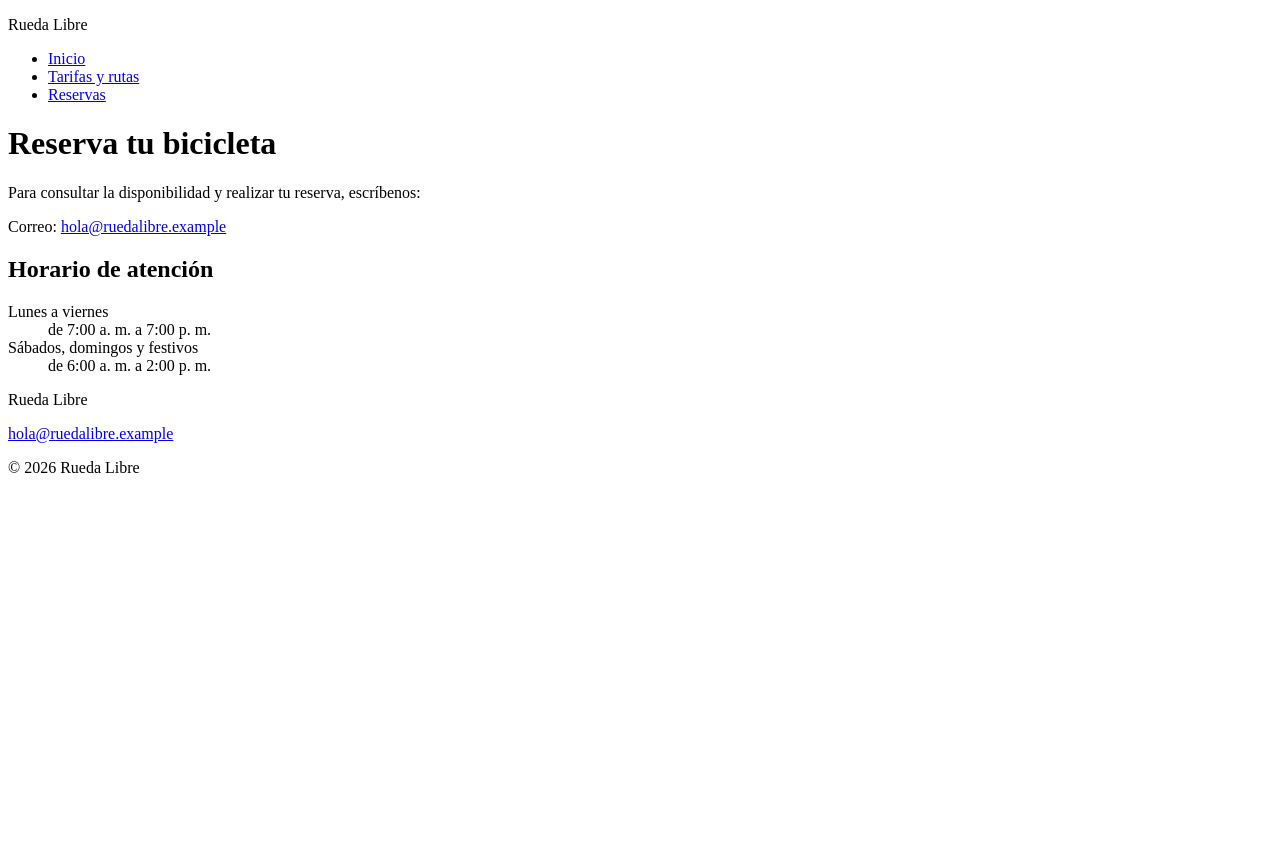
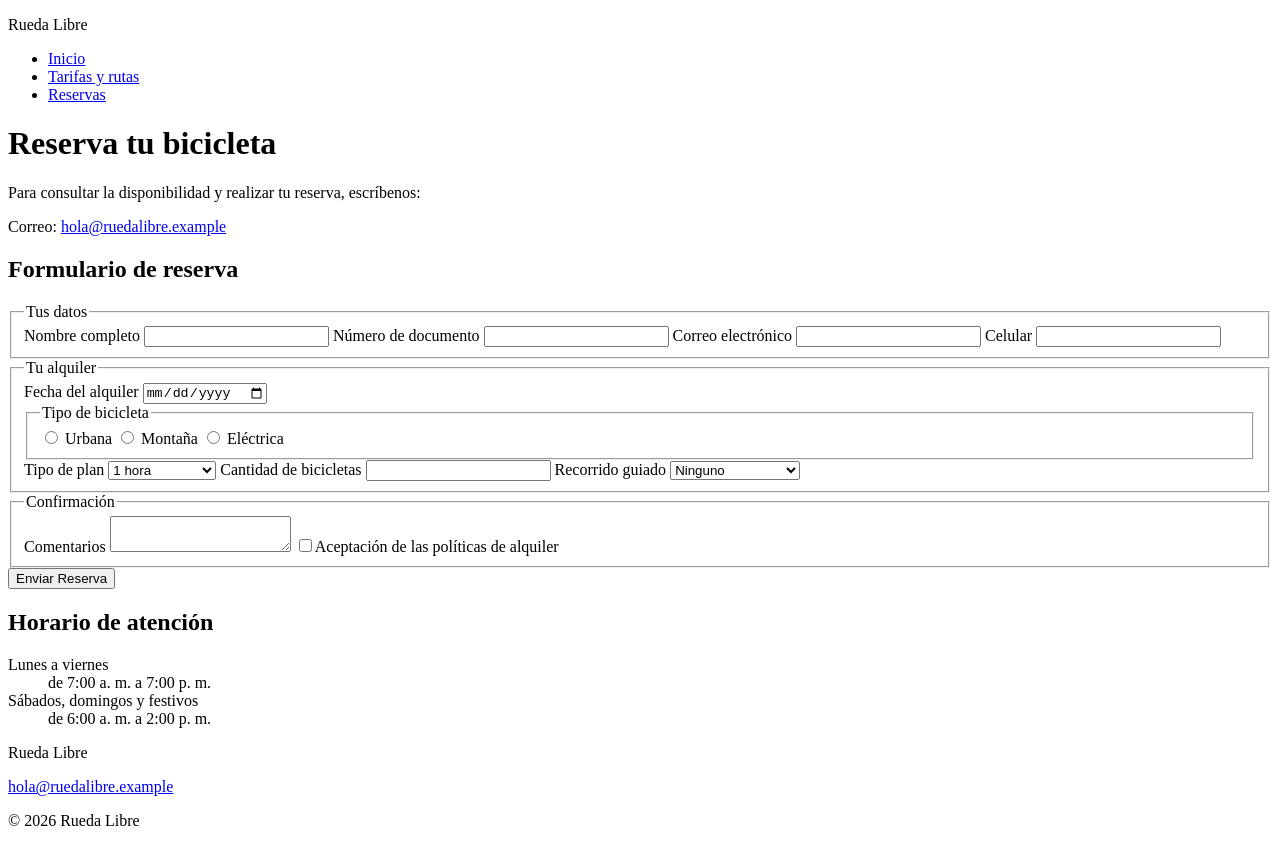
Before and after one commit to christian-b1998/rueda-libre, a plain HTML site: page paginas/reservas.html in a window 1280 px wide. Before the commit the page ends 800 px from the top, so only its background shows below. Drawn offline with Linux system fonts and the light colour scheme.

Commit message:
MiniReto 6: formulario de reserva con fieldset, label y controles

```diff
--- a/paginas/reservas.html
+++ b/paginas/reservas.html
@@ -32,6 +32,60 @@
             </a>
         </p>
 
+        <section>
+            <h2>Formulario de reserva</h2>
+            <form action="/enviar" method="post">
+                <fieldset>
+                    <legend>Tus datos</legend>
+                    <label for="nombre">Nombre completo</label>
+                    <input type="text" id="nombre" name="nombre" required>
+                    <label for="documento">Número de documento</label>
+                    <input type="text" id="documento" name="documento" required>
+                    <label for="correo">Correo electrónico</label>
+                    <input type="email" id="correo" name="correo" required>
+                    <label for="telefono">Celular</label>
+                    <input type="tel" id="telefono" name="telefono" required>
+                </fieldset>
+                <fieldset>
+                    <legend>Tu alquiler</legend>
+                    <label for="alquiler">Fecha del alquiler</label>
+                    <input type="date" id="alquiler" name="alquiler" required>
+                    <fieldset>
+                        <legend>Tipo de bicicleta</legend>
+                        <input type="radio" id="urbana" name="tipoBicicleta" value="urbana" required>
+                        <label for="urbana">Urbana</label>
+                        <input type="radio" id="montana" name="tipoBicicleta" value="montana">
+                        <label for="montana">Montaña</label>
+                        <input type="radio" id="electrica" name="tipoBicicleta" value="electrica">
+                        <label for="electrica">Eléctrica</label>
+                    </fieldset>
+                    <label for="plan">Tipo de plan</label>
+                    <select id="plan" name="plan" required>
+                        <option value="hora">1 hora</option>
+                        <option value="mediaDia">Medio día (4h)</option>
+                        <option value="Dia">Día completo</option>
+                    </select>
+                    <label for="biciCant">Cantidad de bicicletas</label>
+                    <input type="number" id="biciCant" name="biciCant" required>
+                    <label for="recorrido">Recorrido guiado</label>
+                    <select id="recorrido" name="recorrido" required>
+                        <option value="ninguno">Ninguno</option>
+                        <option value="ruta1">Río y Parques</option>
+                        <option value="ruta2">Sabores de Barrio</option>
+                        <option value="ruta3">Reto Las Palmas</option>
+                    </select>
+                </fieldset>
+                <fieldset>
+                    <legend>Confirmación</legend>
+                    <label for="comentarios">Comentarios</label>
+                    <textarea id="comentarios" name="comentarios"></textarea>
+                    <label for="politicas"><input type="checkbox" id="politicas" name="politicas" value="aceptado"
+                            required>Aceptación de las políticas de alquiler</label>
+                </fieldset>
+                <button type="submit" id="submitForm" name="submitForm">Enviar Reserva</button>
+            </form>
+        </section>
+
         <aside>
             <h2>Horario de atención</h2>
             <dl>
```
Also changed, not shown: bitacora.txt (+11 -0 lines), paginas/tarifas.html (+1 -1 lines).
